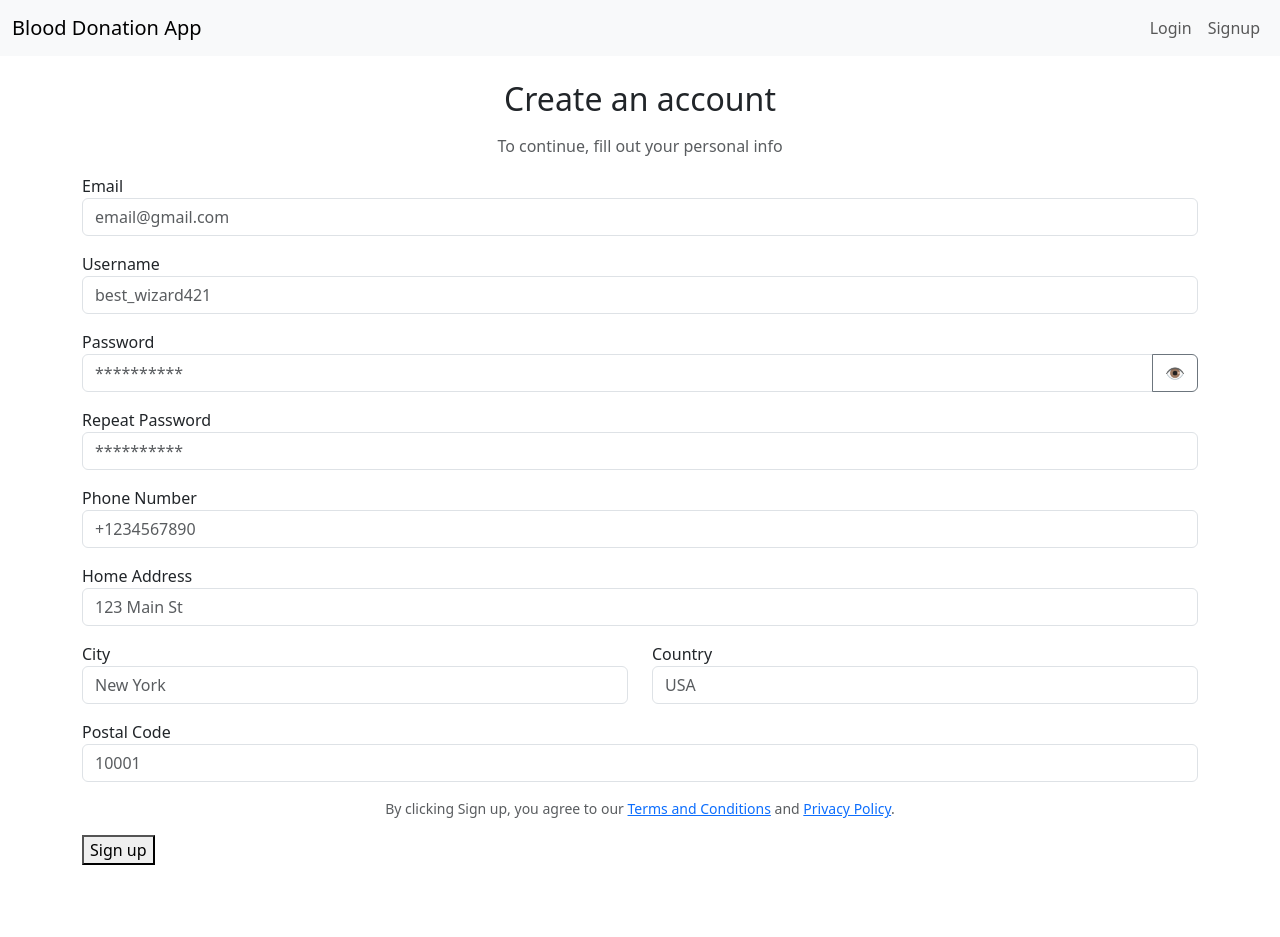
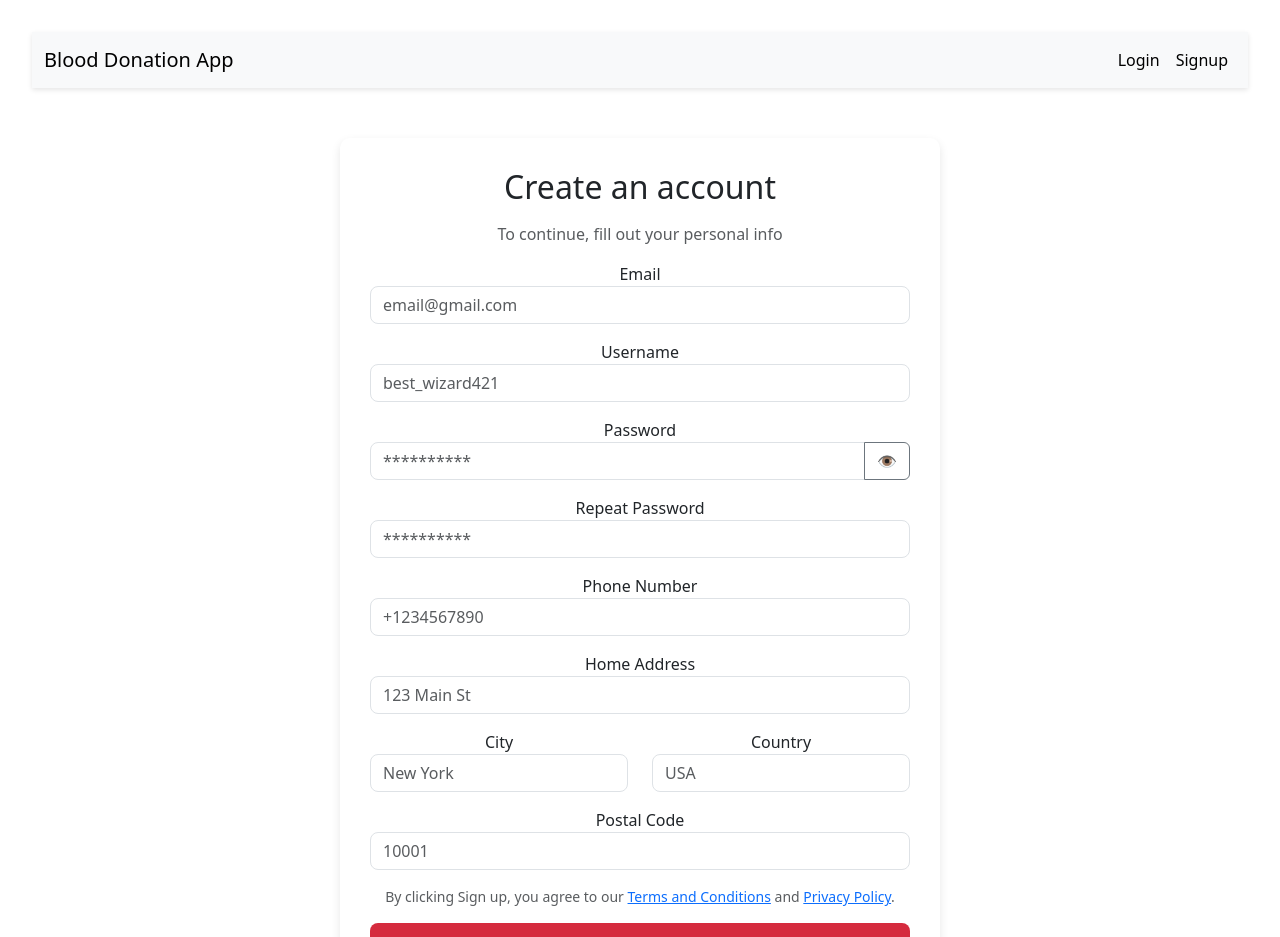
Before and after one commit to CAA900-PRIME/blooddonation-frontend, a React (Vite) app: page /signup in a window 1280 px wide. Shown: the top 937 px of the page. Before the commit the page ends 865 px from the top, so only its background shows below. Built offline with nearby package versions, Linux system fonts and the light colour scheme.

Commit message:
Update App.css

```diff
--- a/src/App.css
+++ b/src/App.css
@@ -1 +1,104 @@
-/* Here will be the style of the App.jsx */
+#root {
+  max-width: 1280px;
+  margin: 0 auto;
+  padding: 2rem;
+  text-align: center;
+}
+
+/* Logo Styling */
+.logo {
+  height: 6em;
+  padding: 1.5em;
+  will-change: filter;
+  transition: filter 300ms;
+}
+.logo:hover {
+  filter: drop-shadow(0 0 2em #646cffaa);
+}
+.logo.react:hover {
+  filter: drop-shadow(0 0 2em #61dafbaa);
+}
+
+/* Animation */
+@keyframes logo-spin {
+  from {
+    transform: rotate(0deg);
+  }
+  to {
+    transform: rotate(360deg);
+  }
+}
+
+@media (prefers-reduced-motion: no-preference) {
+  a:nth-of-type(2) .logo {
+    animation: logo-spin infinite 20s linear;
+  }
+}
+
+/* Card */
+.card {
+  padding: 2em;
+}
+
+/* Set the primary theme color to red */
+:root {
+  --primary-color: #d52b3e; /* Red color */
+}
+
+/* Change the background to white (no red background for the page) */
+body {
+  background-color: #f8f9fa; /* Light gray or white */
+  font-family: "Arial", sans-serif;
+  color: black; /* Keep text color readable */
+}
+
+/* Navbar Styling */
+.navbar {
+  background: white;
+  padding: 15px;
+  box-shadow: 0 2px 5px rgba(0, 0, 0, 0.1);
+}
+
+.navbar a {
+  color: black !important;
+}
+
+/* Signup Page Styling */
+.signup-container {
+  max-width: 600px;
+  margin: 50px auto;
+  background: white;
+  border-radius: 10px;
+  padding: 30px;
+  box-shadow: 0px 4px 10px rgba(0, 0, 0, 0.1);
+}
+
+/* Form Styling */
+.signup-form {
+  display: flex;
+  flex-direction: column;
+  justify-content: center;
+  width: 100%;
+}
+
+/* Input Fields */
+.signup-form input {
+  border-radius: 8px;
+}
+
+/* Signup Button */
+.signup-btn {
+  width: 100%;
+  padding: 10px;
+  font-size: 18px;
+  font-weight: bold;
+  background: var(--primary-color); /* Red button */
+  color: white;
+  border: none;
+  border-radius: 8px;
+  transition: 0.3s;
+}
+
+.signup-btn:hover {
+  background: #b22234; /* Darker red */
+}
```
